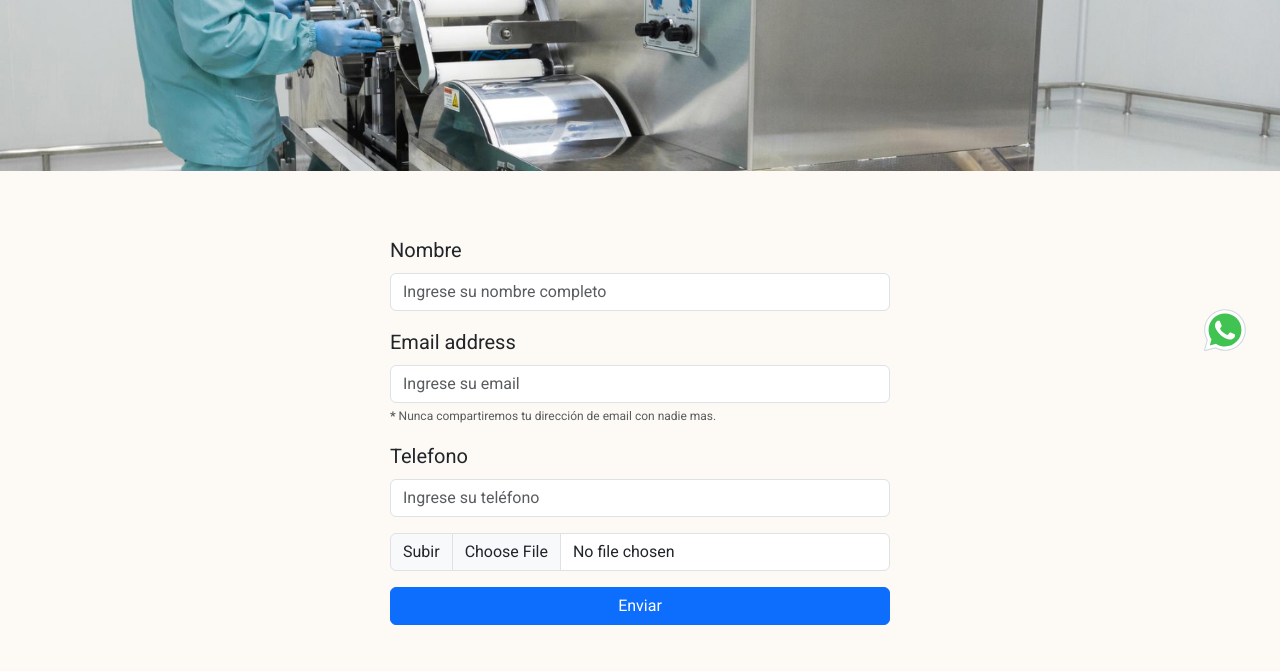
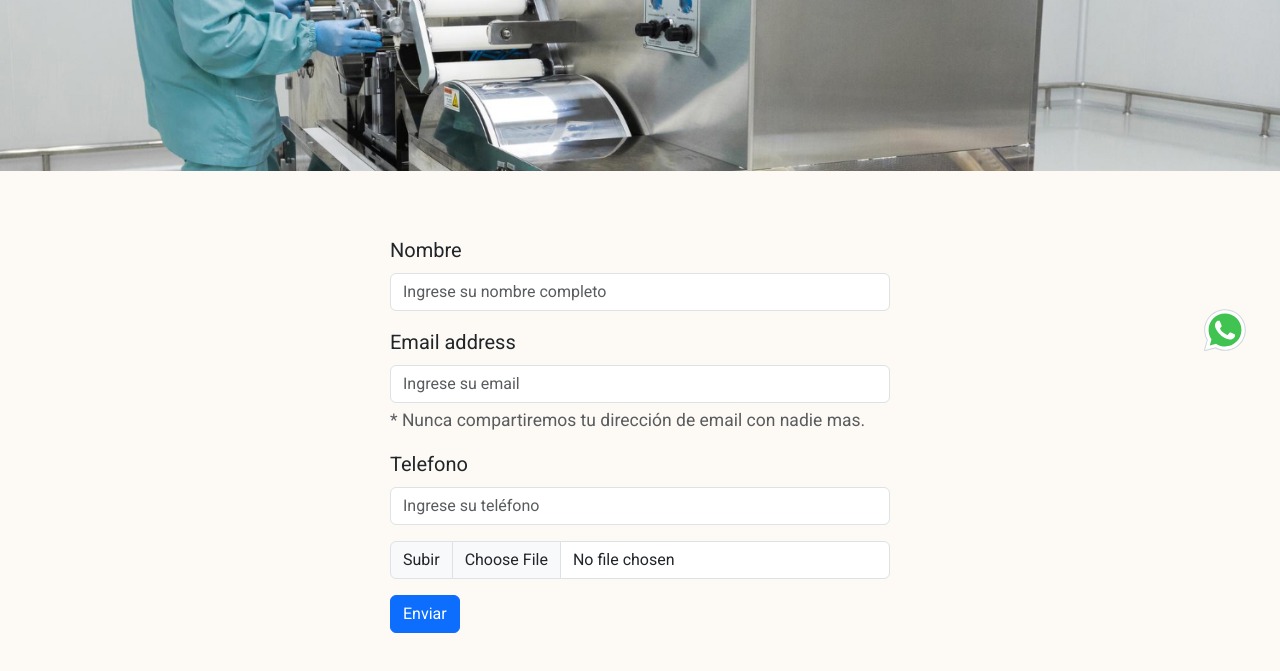
Before and after one commit to javierwnk/test, a plain HTML site: page rrhh.html in a window 1280 px wide. Shown: the part 345-1016 px from the top of the page. Drawn offline with nearby package versions, Linux system fonts and the light colour scheme.

Commit message:
simplificando codigo y comenzando anidamiento

```diff
--- a/scss/style.scss
+++ b/scss/style.scss
@@ -114,6 +114,7 @@ main {
 
 .imagenD {
     grid-area: imagenD;
+    position: relative;
 }
 .imagenD a {
     text-decoration: none;
@@ -121,13 +122,12 @@ main {
 
 .textoAhorra {
     position: absolute;
-    top: 1670px;
+    bottom: 0px;
     text-align: center;
     font-size: 30px;
     font-weight: 500;
     background-color: rgba(255, 255, 255, 0.5);
     width: 100%;
-    height: 100px;
     color: black;
 }
 
@@ -290,18 +290,6 @@ form {
     margin: 0 auto;
     padding: 64px 0;
     font-size: 20px;
-}
-
-.enviar {
-    width: 100%;
-}
-
-.aviso {
-    font-size: 12px;
-}
-
-.aviso span{
-    font-weight: 900;
 }
 
 /**** FIN RRHH.HTML ****/
```
Also changed, not shown: css/style.css, 1 other file.
